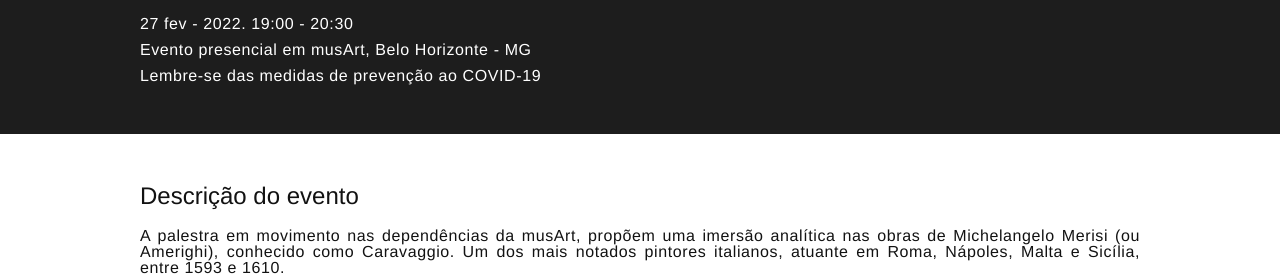
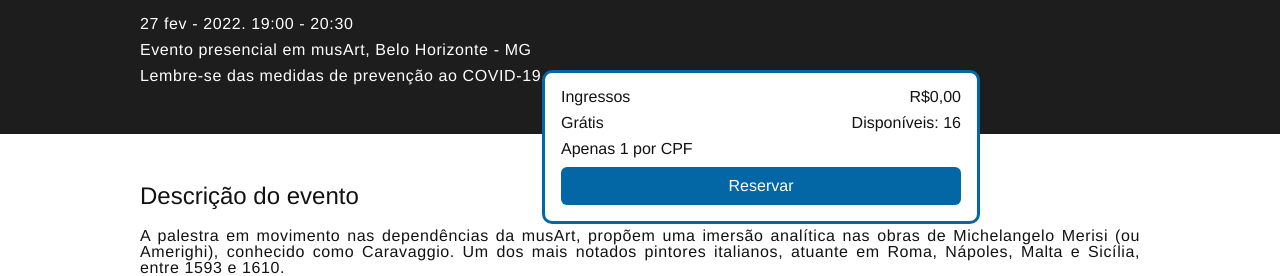
Before and after one commit to darkdreamn/e-commerce-museu, a React (Vite) app in the folder museu/: page / in a window 1280 px wide. Shown: the part 810-1086 px from the top of the page. Built offline with nearby package versions, Linux system fonts and the light colour scheme.

Commit message:
criação do ingresso design

```diff
--- a/museu/src/App.jsx
+++ b/museu/src/App.jsx
@@ -3,6 +3,7 @@ import './reset.css'
 import Header from './components/header/Header'
 import Gallery from './components/gallery/Gallery'
 import Title from './components/title/title'
+import Ticket from './components/ticket/Ticket'
 import Description from './components/description/Description'
 import Footer from './components/footer/Footer'
 
@@ -12,6 +13,7 @@ function App() {
       <Header />
       <Gallery />
       <Title />
+      <Ticket />
       <Description />
       <Footer />
     </div>
--- /dev/null
+++ b/museu/src/components/ticket/Ticket.jsx
@@ -0,0 +1,25 @@
+import React from 'react';
+import './ticket.css';
+
+function Ticket() {
+    return(
+        <section className='ticket-container'>
+            <div className='ticket-up'>
+                <span>Ingressos</span>
+                <span>R$0,00</span>
+            </div>
+            <div className='ticket-middle-top'>
+                <span>Grátis</span>
+                <span>Disponíveis: 16</span>
+            </div>
+            <div className='ticket-middle-bottom'>
+                <span>Apenas 1 por CPF</span>
+            </div>
+            <div className='ticket-bottom'>
+                <button id='btn-ticket-reserve'>Reservar</button>
+            </div>
+        </section>
+    )
+}
+
+export default Ticket;
--- /dev/null
+++ b/museu/src/components/ticket/ticket.css
@@ -0,0 +1,51 @@
+@import url("../../colors.css");
+
+.ticket-container {
+    border: 3px solid var(--color-blue);
+    width: 400px;
+    border-radius: 10px;
+    padding: 16px;
+    position: absolute;
+    right: 300px;
+    top: 880px;
+    background-color: var(--color-light);
+    font-size: 16px;
+    font-family: Helvetica, sans-serif;
+}
+
+.ticket-up {
+    color: var(--color-dark);
+    display: flex;
+    justify-content: space-between;
+    margin-bottom: 10px;
+}
+
+.ticket-middle-top {
+    color: var(--color-dark);
+    display: flex;
+    justify-content: space-between;
+    margin-bottom: 10px;
+}
+
+.ticket-middle-bottom {
+    margin-bottom: 10px;
+    color: var(--color-dark);
+    text-align: left;
+}
+
+#btn-ticket-reserve {
+    width: 100%;
+    padding: 10px;
+    border-radius: 6px;
+    font-size: 16px;
+    font-family: Helvetica, sans-serif;
+    background-color: var(--color-blue);
+    color: var(--color-light);
+    border: none;
+    cursor: pointer;
+    transition: 0.2s;
+}
+
+#btn-ticket-reserve:hover {
+    background-color: #3a3b80;
+}
```
